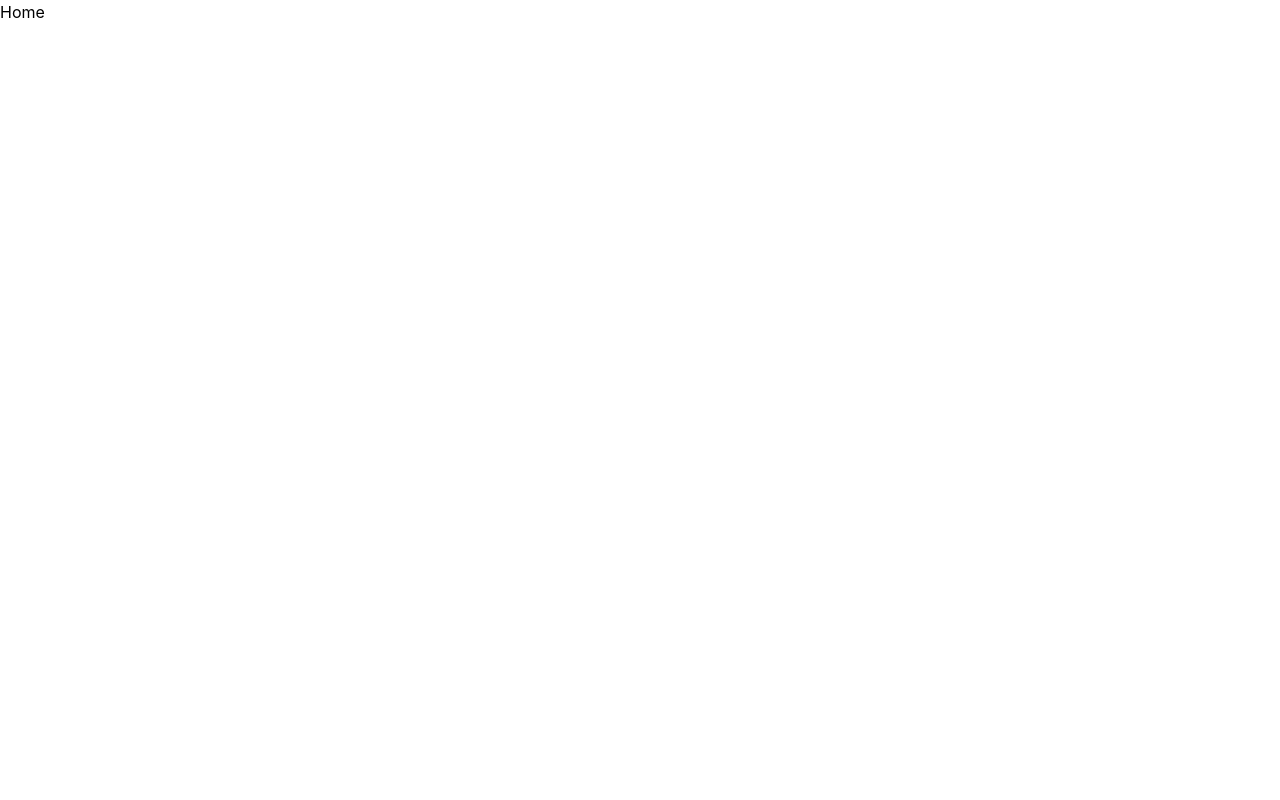
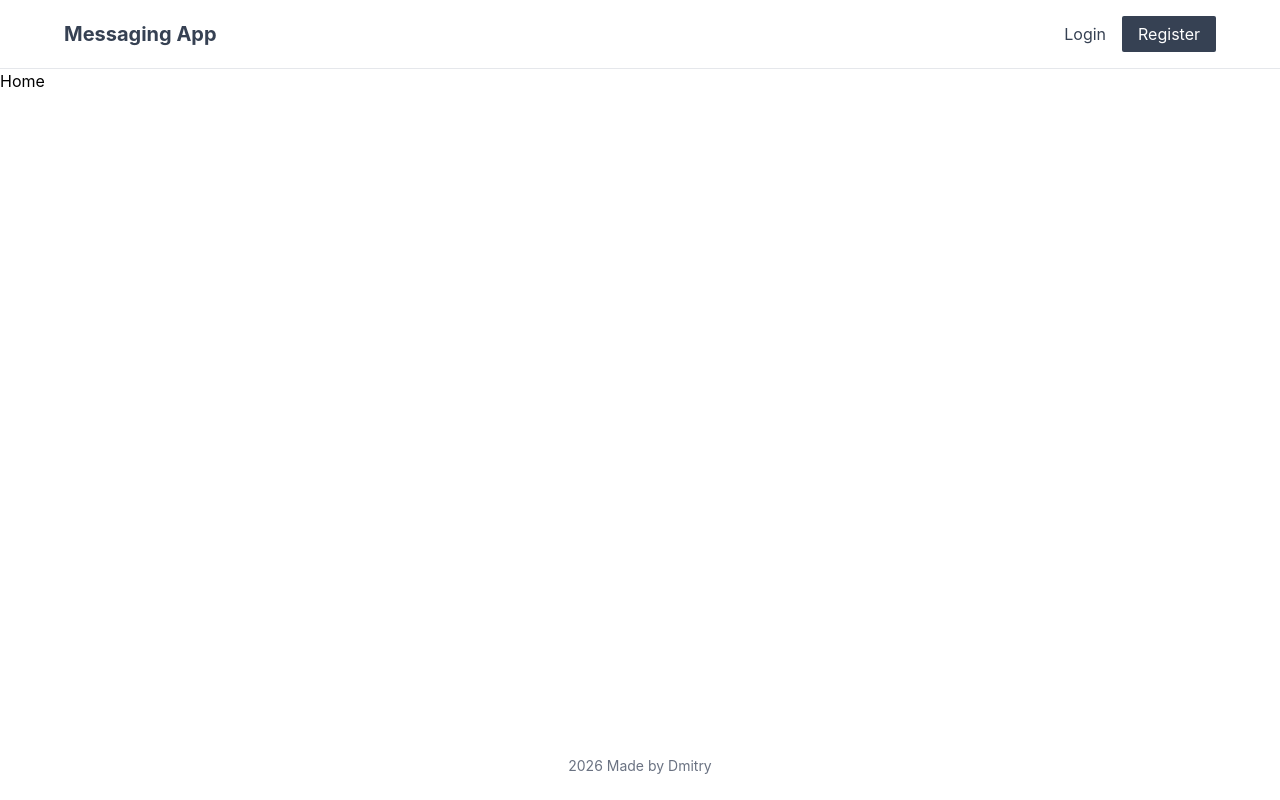
Before and after one commit to NRG55/messaging-app, a React (Vite) app in the folder frontend/: page / in a window 1280 px wide. Built offline with nearby package versions, Linux system fonts and the light colour scheme.

Commit message:
feat(frontend): add root layout with header and footer

```diff
--- /dev/null
+++ b/frontend/src/components/Footer.jsx
@@ -0,0 +1,13 @@
+function Footer() {
+    return (
+        <footer className="w-full px-4 py-6">
+                <div>
+                    <p className=" text-center text-sm text-gray-500">
+                        2026 Made by Dmitry
+                    </p>
+                </div>
+        </footer>
+    );
+}
+
+export default Footer;
--- /dev/null
+++ b/frontend/src/components/Header.jsx
@@ -0,0 +1,31 @@
+import { Link } from 'react-router';
+
+export default function Header() {
+    return (
+        <header className="border-b border-gray-200 sticky top-0 z-50 p-4">
+            <div className="max-w-6xl mx-auto flex justify-between items-center">
+                <Link
+                    to="/"
+                    className="text-xl font-bold text-gray-700 hover:text-black"
+                >
+                    Messaging App
+                </Link>
+
+                <div className="flex gap-4 items-center">
+                    <Link
+                        to="/login"
+                        className="text-gray-700 hover:text-black transition-colors"
+                    >
+                        Login
+                    </Link>
+                    <Link
+                        to="/register"
+                        className="px-4 py-1.5 text-white bg-gray-700 hover:bg-black rounded-xs transition-colors"
+                    >
+                        Register
+                    </Link>
+                </div>
+            </div>
+        </header>
+    );
+};
--- /dev/null
+++ b/frontend/src/layouts/RootLayout.jsx
@@ -0,0 +1,18 @@
+import { Outlet } from 'react-router';
+import Header from '../components/Header';
+import Footer from '../components/Footer';
+
+export default function RootLayout() {
+    return (
+        <div className="flex flex-col min-h-screen">
+            <Header />
+
+            <main className="grow">
+                <Outlet />
+            </main>
+
+
+            <Footer />
+        </div>
+    );
+}
--- a/frontend/src/routes.jsx
+++ b/frontend/src/routes.jsx
@@ -1,3 +1,4 @@
+import RootLayout from "./layouts/RootLayout";
 import Home from "./pages/Home";
 import Login from "./pages/Login";
 import Register from "./pages/Reguster";
@@ -5,7 +6,13 @@ import Register from "./pages/Reguster";
 const routes = [
     {
         path: '/',
-        element: <Home />,
+        element: <RootLayout />,
+        children: [
+            {
+                index: true,
+                element: <Home />,
+            }
+        ]
     },
     {
         path: '/register',
```
